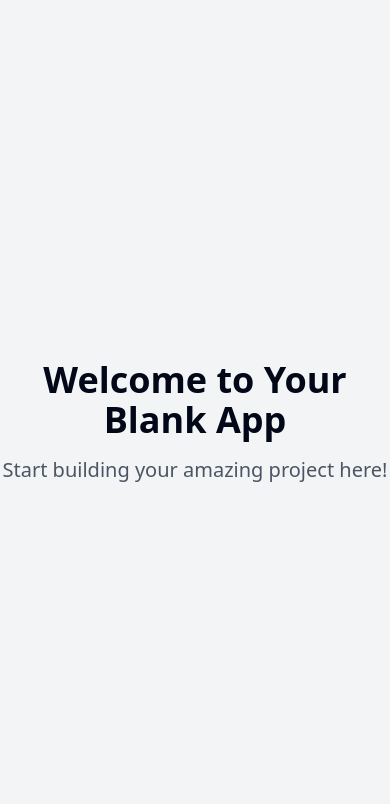
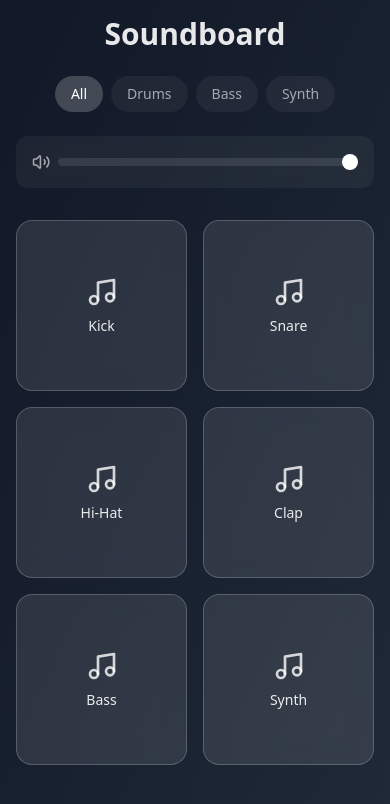
Before and after one commit to wickathou/vibe-tune-podcast, a React (Vite) app: page / in a window 390 px wide. Shown: the top 804 px of the page. Built offline with nearby package versions, Linux system fonts and the light colour scheme.

Commit message:
Implement mobile soundboard app
This commit implements a mobile-friendly soundboard application.  Further details on implementation are not included in this commit message.

```diff
--- /dev/null
+++ b/src/components/SoundPad.tsx
@@ -0,0 +1,48 @@
+
+import { useState } from 'react';
+import { Sound, useSound } from '@/hooks/useSound';
+import { cn } from '@/lib/utils';
+import { Music } from 'lucide-react';
+
+interface SoundPadProps {
+  sound: Sound;
+}
+
+const SoundPad = ({ sound }: SoundPadProps) => {
+  const { play, stop, isPlaying } = useSound(sound);
+  const [isPressed, setIsPressed] = useState(false);
+
+  const handlePress = () => {
+    setIsPressed(true);
+    play();
+    setTimeout(() => setIsPressed(false), 200);
+  };
+
+  return (
+    <button
+      onClick={handlePress}
+      className={cn(
+        "relative w-full aspect-square rounded-2xl p-4",
+        "bg-white/10 backdrop-blur-md border border-white/20",
+        "flex items-center justify-center",
+        "transform transition-all duration-200 ease-out",
+        "hover:bg-white/20 active:scale-95",
+        "overflow-hidden",
+        isPlaying && "ring-2 ring-white/40",
+        isPressed && "scale-95"
+      )}
+    >
+      <div className="flex flex-col items-center gap-2">
+        <Music className="w-8 h-8 text-white/80" />
+        <span className="text-sm font-medium text-white/90">
+          {sound.name}
+        </span>
+      </div>
+      {isPressed && (
+        <div className="absolute inset-0 animate-ripple bg-white/20 rounded-full" />
+      )}
+    </button>
+  );
+};
+
+export default SoundPad;
--- /dev/null
+++ b/src/components/Soundboard.tsx
@@ -0,0 +1,77 @@
+
+import { useCallback, useState } from 'react';
+import SoundPad from './SoundPad';
+import { Volume2 } from 'lucide-react';
+import { cn } from '@/lib/utils';
+
+const SAMPLE_SOUNDS = [
+  { id: '1', name: 'Kick', src: '/sounds/kick.mp3', category: 'Drums' },
+  { id: '2', name: 'Snare', src: '/sounds/snare.mp3', category: 'Drums' },
+  { id: '3', name: 'Hi-Hat', src: '/sounds/hihat.mp3', category: 'Drums' },
+  { id: '4', name: 'Clap', src: '/sounds/clap.mp3', category: 'Drums' },
+  { id: '5', name: 'Bass', src: '/sounds/bass.mp3', category: 'Bass' },
+  { id: '6', name: 'Synth', src: '/sounds/synth.mp3', category: 'Synth' },
+];
+
+const Soundboard = () => {
+  const [category, setCategory] = useState<string>('all');
+  const [volume, setVolume] = useState(1);
+
+  const filteredSounds = useCallback(() => {
+    if (category === 'all') return SAMPLE_SOUNDS;
+    return SAMPLE_SOUNDS.filter(sound => sound.category === category);
+  }, [category]);
+
+  const categories = ['all', ...new Set(SAMPLE_SOUNDS.map(s => s.category))];
+
+  return (
+    <div className="min-h-screen bg-gradient-to-br from-gray-900 to-gray-800 p-4 md:p-8">
+      <div className="max-w-4xl mx-auto space-y-8 animate-fade-in">
+        <div className="flex flex-col gap-4">
+          <h1 className="text-3xl font-bold text-white/90 text-center">
+            Soundboard
+          </h1>
+
+          <div className="flex items-center justify-center gap-2 p-2">
+            {categories.map((cat) => (
+              <button
+                key={cat}
+                onClick={() => setCategory(cat)}
+                className={cn(
+                  "px-4 py-2 rounded-full text-sm font-medium",
+                  "transition-all duration-200",
+                  category === cat
+                    ? "bg-white/20 text-white"
+                    : "bg-white/5 text-white/60 hover:bg-white/10"
+                )}
+              >
+                {cat.charAt(0).toUpperCase() + cat.slice(1)}
+              </button>
+            ))}
+          </div>
+
+          <div className="flex items-center gap-2 bg-white/5 p-4 rounded-xl backdrop-blur-sm">
+            <Volume2 className="w-5 h-5 text-white/60" />
+            <input
+              type="range"
+              min="0"
+              max="1"
+              step="0.1"
+              value={volume}
+              onChange={(e) => setVolume(parseFloat(e.target.value))}
+              className="w-full h-2 bg-white/20 rounded-full appearance-none cursor-pointer"
+            />
+          </div>
+        </div>
+
+        <div className="grid grid-cols-2 md:grid-cols-3 lg:grid-cols-4 gap-4">
+          {filteredSounds().map((sound) => (
+            <SoundPad key={sound.id} sound={sound} />
+          ))}
+        </div>
+      </div>
+    </div>
+  );
+};
+
+export default Soundboard;
--- /dev/null
+++ b/src/hooks/useSound.ts
@@ -0,0 +1,49 @@
+
+import { useState, useRef, useCallback } from 'react';
+
+export interface Sound {
+  id: string;
+  name: string;
+  src: string;
+  category: string;
+}
+
+export const useSound = (sound: Sound) => {
+  const [isPlaying, setIsPlaying] = useState(false);
+  const audioRef = useRef<HTMLAudioElement | null>(null);
+  const [volume, setVolume] = useState(1);
+
+  const play = useCallback(() => {
+    if (!audioRef.current) {
+      audioRef.current = new Audio(sound.src);
+      audioRef.current.volume = volume;
+    }
+
+    if (!isPlaying) {
+      audioRef.current.currentTime = 0;
+      audioRef.current.play();
+      setIsPlaying(true);
+
+      audioRef.current.onended = () => {
+        setIsPlaying(false);
+      };
+    }
+  }, [sound.src, volume, isPlaying]);
+
+  const stop = useCallback(() => {
+    if (audioRef.current && isPlaying) {
+      audioRef.current.pause();
+      audioRef.current.currentTime = 0;
+      setIsPlaying(false);
+    }
+  }, [isPlaying]);
+
+  const updateVolume = useCallback((newVolume: number) => {
+    setVolume(newVolume);
+    if (audioRef.current) {
+      audioRef.current.volume = newVolume;
+    }
+  }, []);
+
+  return { play, stop, isPlaying, volume, updateVolume };
+};
--- a/src/index.css
+++ b/src/index.css
@@ -1,3 +1,4 @@
+
 @tailwind base;
 @tailwind components;
 @tailwind utilities;
@@ -6,87 +7,24 @@
   :root {
     --background: 0 0% 100%;
     --foreground: 222.2 84% 4.9%;
-
     --card: 0 0% 100%;
     --card-foreground: 222.2 84% 4.9%;
-
     --popover: 0 0% 100%;
     --popover-foreground: 222.2 84% 4.9%;
-
     --primary: 222.2 47.4% 11.2%;
     --primary-foreground: 210 40% 98%;
-
     --secondary: 210 40% 96.1%;
     --secondary-foreground: 222.2 47.4% 11.2%;
-
     --muted: 210 40% 96.1%;
     --muted-foreground: 215.4 16.3% 46.9%;
-
     --accent: 210 40% 96.1%;
     --accent-foreground: 222.2 47.4% 11.2%;
-
     --destructive: 0 84.2% 60.2%;
     --destructive-foreground: 210 40% 98%;
-
     --border: 214.3 31.8% 91.4%;
     --input: 214.3 31.8% 91.4%;
     --ring: 222.2 84% 4.9%;
-
     --radius: 0.5rem;
-
-    --sidebar-background: 0 0% 98%;
-
-    --sidebar-foreground: 240 5.3% 26.1%;
-
-    --sidebar-primary: 240 5.9% 10%;
-
-    --sidebar-primary-foreground: 0 0% 98%;
-
-    --sidebar-accent: 240 4.8% 95.9%;
-
-    --sidebar-accent-foreground: 240 5.9% 10%;
-
-    --sidebar-border: 220 13% 91%;
-
-    --sidebar-ring: 217.2 91.2% 59.8%;
-  }
-
-  .dark {
-    --background: 222.2 84% 4.9%;
-    --foreground: 210 40% 98%;
-
-    --card: 222.2 84% 4.9%;
-    --card-foreground: 210 40% 98%;
-
-    --popover: 222.2 84% 4.9%;
-    --popover-foreground: 210 40% 98%;
-
-    --primary: 210 40% 98%;
-    --primary-foreground: 222.2 47.4% 11.2%;
-
-    --secondary: 217.2 32.6% 17.5%;
-    --secondary-foreground: 210 40% 98%;
-
-    --muted: 217.2 32.6% 17.5%;
-    --muted-foreground: 215 20.2% 65.1%;
-
-    --accent: 217.2 32.6% 17.5%;
-    --accent-foreground: 210 40% 98%;
-
-    --destructive: 0 62.8% 30.6%;
-    --destructive-foreground: 210 40% 98%;
-
-    --border: 217.2 32.6% 17.5%;
-    --input: 217.2 32.6% 17.5%;
-    --ring: 212.7 26.8% 83.9%;
-    --sidebar-background: 240 5.9% 10%;
-    --sidebar-foreground: 240 4.8% 95.9%;
-    --sidebar-primary: 224.3 76.3% 48%;
-    --sidebar-primary-foreground: 0 0% 100%;
-    --sidebar-accent: 240 3.7% 15.9%;
-    --sidebar-accent-foreground: 240 4.8% 95.9%;
-    --sidebar-border: 240 3.7% 15.9%;
-    --sidebar-ring: 217.2 91.2% 59.8%;
   }
 }
 
@@ -94,8 +32,33 @@
   * {
     @apply border-border;
   }
+  body {
+    @apply bg-background text-foreground antialiased;
+    font-feature-settings: "rlig" 1, "calt" 1;
+  }
 
-  body {
-    @apply bg-background text-foreground;
+  input[type="range"] {
+    -webkit-appearance: none;
+    appearance: none;
+    height: 8px;
+    border-radius: 999px;
+    background: rgba(255, 255, 255, 0.1);
+    outline: none;
+    transition: all 0.2s ease;
+  }
+
+  input[type="range"]::-webkit-slider-thumb {
+    -webkit-appearance: none;
+    appearance: none;
+    width: 16px;
+    height: 16px;
+    border-radius: 50%;
+    background: white;
+    cursor: pointer;
+    transition: all 0.2s ease;
+  }
+
+  input[type="range"]::-webkit-slider-thumb:hover {
+    transform: scale(1.1);
   }
 }
--- a/src/pages/Index.tsx
+++ b/src/pages/Index.tsx
@@ -1,14 +1,8 @@
-// Update this page (the content is just a fallback if you fail to update the page)
+
+import Soundboard from '@/components/Soundboard';
 
 const Index = () => {
-  return (
-    <div className="min-h-screen flex items-center justify-center bg-gray-100">
-      <div className="text-center">
-        <h1 className="text-4xl font-bold mb-4">Welcome to Your Blank App</h1>
-        <p className="text-xl text-gray-600">Start building your amazing project here!</p>
-      </div>
-    </div>
-  );
+  return <Soundboard />;
 };
 
 export default Index;
--- a/tailwind.config.ts
+++ b/tailwind.config.ts
@@ -1,3 +1,4 @@
+
 import type { Config } from "tailwindcss";
 
 export default {
@@ -12,85 +13,72 @@ export default {
   theme: {
     container: {
       center: true,
-			padding: '2rem',
+      padding: "1rem",
       screens: {
-				'2xl': '1400px'
-			}
+        "2xl": "1400px",
+      },
     },
     extend: {
       colors: {
-				border: 'hsl(var(--border))',
-				input: 'hsl(var(--input))',
-				ring: 'hsl(var(--ring))',
-				background: 'hsl(var(--background))',
-				foreground: 'hsl(var(--foreground))',
+        border: "hsl(var(--border))",
+        input: "hsl(var(--input))",
+        ring: "hsl(var(--ring))",
+        background: "hsl(var(--background))",
+        foreground: "hsl(var(--foreground))",
         primary: {
-					DEFAULT: 'hsl(var(--primary))',
-					foreground: 'hsl(var(--primary-foreground))'
+          DEFAULT: "rgb(10, 10, 10)",
+          foreground: "rgb(250, 250, 250)",
         },
         secondary: {
-					DEFAULT: 'hsl(var(--secondary))',
-					foreground: 'hsl(var(--secondary-foreground))'
+          DEFAULT: "rgb(230, 230, 230)",
+          foreground: "rgb(10, 10, 10)",
         },
         destructive: {
-					DEFAULT: 'hsl(var(--destructive))',
-					foreground: 'hsl(var(--destructive-foreground))'
+          DEFAULT: "hsl(var(--destructive))",
+          foreground: "hsl(var(--destructive-foreground))",
         },
         muted: {
-					DEFAULT: 'hsl(var(--muted))',
-					foreground: 'hsl(var(--muted-foreground))'
+          DEFAULT: "hsl(var(--muted))",
+          foreground: "hsl(var(--muted-foreground))",
         },
         accent: {
-					DEFAULT: 'hsl(var(--accent))',
-					foreground: 'hsl(var(--accent-foreground))'
+          DEFAULT: "rgb(230, 230, 230)",
+          foreground: "rgb(10, 10, 10)",
         },
         popover: {
-					DEFAULT: 'hsl(var(--popover))',
-					foreground: 'hsl(var(--popover-foreground))'
+          DEFAULT: "hsl(var(--popover))",
+          foreground: "hsl(var(--popover-foreground))",
         },
         card: {
-					DEFAULT: 'hsl(var(--card))',
-					foreground: 'hsl(var(--card-foreground))'
+          DEFAULT: "hsl(var(--card))",
+          foreground: "hsl(var(--card-foreground))",
         },
-				sidebar: {
-					DEFAULT: 'hsl(var(--sidebar-background))',
-					foreground: 'hsl(var(--sidebar-foreground))',
-					primary: 'hsl(var(--sidebar-primary))',
-					'primary-foreground': 'hsl(var(--sidebar-primary-foreground))',
-					accent: 'hsl(var(--sidebar-accent))',
-					'accent-foreground': 'hsl(var(--sidebar-accent-foreground))',
-					border: 'hsl(var(--sidebar-border))',
-					ring: 'hsl(var(--sidebar-ring))'
-				}
-			},
-			borderRadius: {
-				lg: 'var(--radius)',
-				md: 'calc(var(--radius) - 2px)',
-				sm: 'calc(var(--radius) - 4px)'
       },
       keyframes: {
-				'accordion-down': {
-					from: {
-						height: '0'
+        "accordion-down": {
+          from: { height: "0" },
+          to: { height: "var(--radix-accordion-content-height)" },
         },
-					to: {
-						height: 'var(--radix-accordion-content-height)'
-					}
+        "accordion-up": {
+          from: { height: "var(--radix-accordion-content-height)" },
+          to: { height: "0" },
         },
-				'accordion-up': {
-					from: {
-						height: 'var(--radix-accordion-content-height)'
+        ripple: {
+          "0%": { transform: "scale(0)", opacity: "0.8" },
+          "100%": { transform: "scale(4)", opacity: "0" },
         },
-					to: {
-						height: '0'
-					}
-				}
+        "fade-in": {
+          "0%": { opacity: "0", transform: "translateY(10px)" },
+          "100%": { opacity: "1", transform: "translateY(0)" },
+        },
       },
       animation: {
-				'accordion-down': 'accordion-down 0.2s ease-out',
-				'accordion-up': 'accordion-up 0.2s ease-out'
-			}
-		}
+        "accordion-down": "accordion-down 0.2s ease-out",
+        "accordion-up": "accordion-up 0.2s ease-out",
+        ripple: "ripple 0.8s linear",
+        "fade-in": "fade-in 0.3s ease-out",
+      },
+    },
   },
   plugins: [require("tailwindcss-animate")],
 } satisfies Config;
```
Lines whose indentation alone changed are shown as unchanged.
